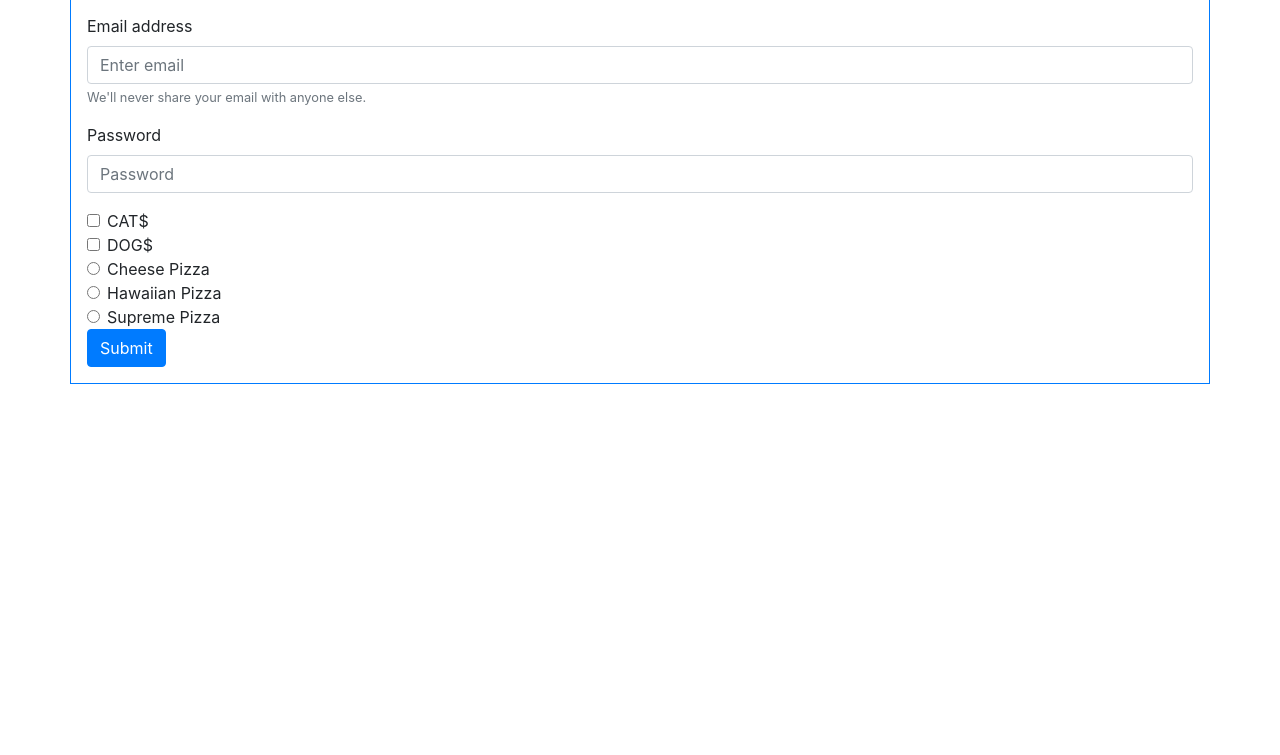
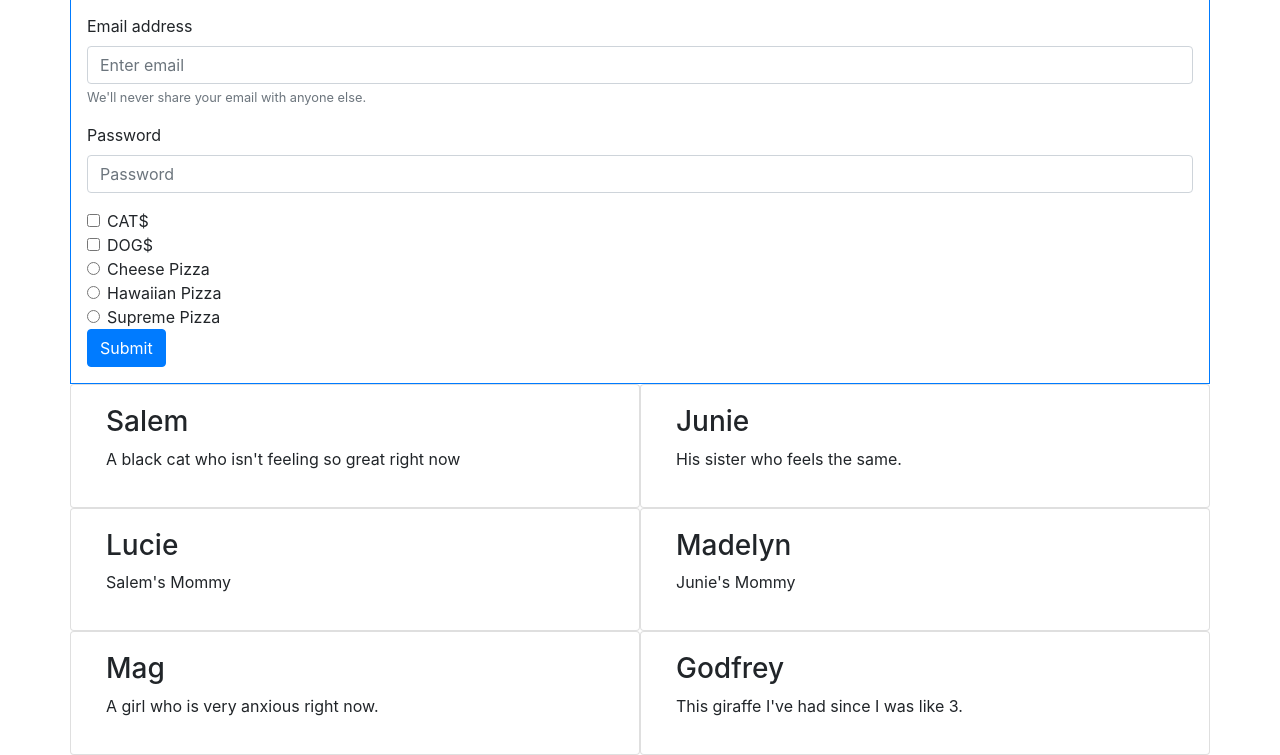
Before and after one commit to magthom/bootResume, a plain HTML site: page index.html in a window 1280 px wide. Shown: the part 83-838 px from the top of the page. Before the commit the page ends 800 px from the top, so only its background shows below. Drawn offline with nearby package versions, Linux system fonts and the light colour scheme.

Commit message:
2 Cards per row complete

```diff
--- a/index.html
+++ b/index.html
@@ -61,7 +61,48 @@
             <button type="submit" class="btn btn-primary">Submit</button>
           </form>
        </div>
-
+       <div class="row">
+        <div class="col-6 card">
+            <div class="card-body">
+              <h3>Salem</h3>
+              <p>A black cat who isn't feeling so great right now</p>
+            </div>
+          </div>
+       <div class="col-6 card">
+        <div class="card-body">
+          <h3>Junie</h3>
+          <p>His sister who feels the same.</p>
+        </div>
+      </div>
+    </div>
+      <div class="row">
+      <div class="col-6 card">
+        <div class="card-body">
+          <h3>Lucie</h3>
+          <p>Salem's Mommy</p>
+        </div>
+      </div>
+      <div class="col-6 card">
+        <div class="card-body">
+          <h3>Madelyn</h3>
+          <p>Junie's Mommy</p>
+        </div>
+      </div>
+    </div>
+    <div class="row">
+      <div class="col-6 card">
+        <div class="card-body">
+          <h3>Mag</h3>
+          <p>A girl who is very anxious right now.</p>
+        </div>
+      </div>
+      <div class="col-6 card">
+        <div class="card-body">
+          <h3>Godfrey</h3>
+          <p>This giraffe I've had since I was like 3.</p>
+        </div>
+      </div>
+    </div>
    </div>
 </body>
 </html>
```
